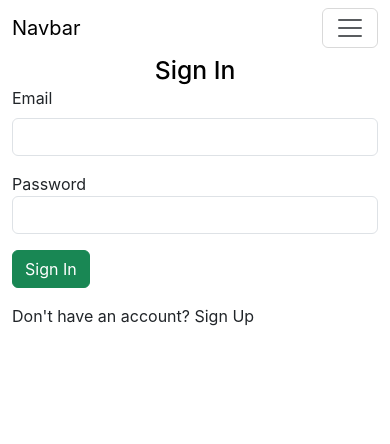
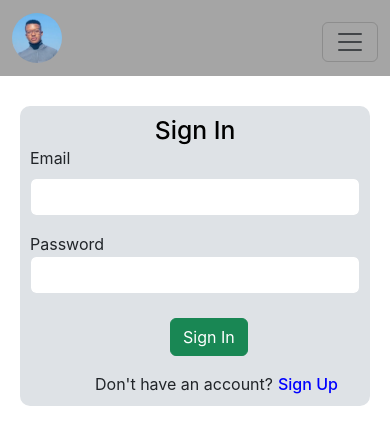
Before and after one commit to KhothatsoKay/stream-me, a React (Create React App) app: page /login in a window 390 px wide. Shown: the top 444 px of the page. Built offline with nearby package versions, Linux system fonts and the light colour scheme; no server answers.

Commit message:
styled auth screens

```diff
--- a/src/components/Navbar.css
+++ b/src/components/Navbar.css
@@ -1,6 +1,5 @@
-
 nav {
-  background-color: #ffffff;
+  background-color: #a5a5a5;
   padding: 15px;
   display: flex;
   justify-content: space-between;
@@ -33,6 +32,7 @@ li {
 .nav-link:hover {
   color: #ffc107;
 }
+
 .nav-item-text {
   display: none;
   position: absolute;
@@ -50,3 +50,13 @@ li {
   display: flex;
   opacity: 1;
 }
+
+button {
+  margin-top: 8px;
+}
+
+.logo-image {
+  height: 50px;
+  width: 50px;
+  border-radius: 50%;
+}
--- a/src/components/Navbar.js
+++ b/src/components/Navbar.js
@@ -4,6 +4,7 @@ import { auth } from './firebase';
 import './Navbar.css';
 import VideoLibraryIcon from '@mui/icons-material/VideoLibrary';
 import CloudUploadIcon from '@mui/icons-material/CloudUpload';
+import prof from '../profileImage.jpg';
 
 const Navbar = () => {
   const [user, setUser] = useState(null);
@@ -25,7 +26,9 @@ const Navbar = () => {
   return (
     <nav className='navbar navbar-expand-lg bg-body-tertiary"'>
       <div className="container-fluid">
-        <a className="navbar-brand" href="/">Navbar</a>
+        <a className="navbar-brand" href="/">
+          <img src={prof} alt='prof' className='logo-image'/>
+        </a>
         <button className="navbar-toggler" type="button" data-bs-toggle="collapse" data-bs-target="#navbarSupportedContent" aria-controls="navbarSupportedContent" aria-expanded="false" aria-label="Toggle navigation">
           <span className="navbar-toggler-icon"></span>
         </button>
--- a/src/components/SignIn.js
+++ b/src/components/SignIn.js
@@ -2,6 +2,7 @@ import React, { useState } from 'react';
 import { signInWithEmailAndPassword } from 'firebase/auth';
 import { auth } from './firebase';
 import { useNavigate } from 'react-router-dom';
+import './SignUp.css';
 
 const SignIn = () => {
   const [email, setEmail] = useState('');
@@ -17,6 +18,7 @@ const SignIn = () => {
       console.log('User signed in:', user);
     } catch (error) {
       console.error('Error signing in:', error.message);
+      alert("Check your network!");
     }
   };
 
@@ -25,7 +27,7 @@ const SignIn = () => {
   };
 
   return (
-    <div className='container'>
+    <div className='container register-container'>
       <h2 className='text-center'>Sign In</h2>
 
       <form>
@@ -41,7 +43,7 @@ const SignIn = () => {
         <button className='btn btn-success' type="button" onClick={handleSignIn}>Sign In</button>
         </div>
 
-        <span type="button" onClick={navigateToSignUp}>Don't have an account? Sign Up</span>
+        <span className="btn-redirect" type="button" onClick={navigateToSignUp}>Don't have an account?<span className='signup-redirect'>Sign Up</span></span>
 
       </form>
     </div>
--- /dev/null
+++ b/src/components/SignUp.css
@@ -0,0 +1,34 @@
+
+.register-container{
+    width:400px;
+    background-color: #dee2e6;
+    padding: 10px;
+    margin-top: 30px;
+    border-radius: 10px;
+}
+h2{
+    text-align: center;
+}
+.btn{
+    margin-left: 140px;
+}
+.btn-redirect{
+    margin-left: 65px;
+}
+.btn-redirect-login{
+    margin-left: 90px;
+}
+.signup-redirect{
+    color: blue;
+    margin-left: 5px;
+    font-weight: 500;
+}
+@media (max-width: 600px) {
+    .register-container{
+        width:350px;
+        background-color: #dee2e6;
+        padding: 10px;
+        margin-top: 30px;
+        border-radius: 10px;
+    }
+}
--- a/src/components/SignUp.js
+++ b/src/components/SignUp.js
@@ -2,6 +2,7 @@ import React, { useState } from 'react';
 import { createUserWithEmailAndPassword, updateProfile } from 'firebase/auth';
 import { auth } from './firebase';
 import { useNavigate } from 'react-router-dom';
+import './SignUp.css';
 
 const SignUp = () => {
   const [username, setUsername] = useState('');
@@ -18,35 +19,38 @@ const SignUp = () => {
       await updateProfile(user, {
         displayName: username,
       });
-
       alert("user created");
       console.log('User created:', user);
       navigate("/login");
-
-
     } catch (error) {
       console.error('Error creating user:', error.message);
+      alert("Check your network!");
     }
   };
 
+  const navigateToSignIn = () => {
+    navigate("/login");
+  }
+
   return (
-    <div>
+    <div className='container register-container'>
       <h2>Sign Up</h2>
       <form>
-      <div className='mb-3'>
-        <label for='username' className='form-label'>Username</label>
-        <input type="username" className='form-control' value={username} onChange={(e) => setUsername(e.target.value)} />
+        <div className='mb-3'>
+          <label for='username' className='form-label'>Username</label>
+          <input type="username" className='form-control' value={username} onChange={(e) => setUsername(e.target.value)} />
         </div>
         <div className='mb-3'>
-        <label for='email' className='form-label'>Email:</label>
-        <input type="email" className='form-control' value={email} onChange={(e) => setEmail(e.target.value)} />
+          <label for='email' className='form-label'>Email</label>
+          <input type="email" className='form-control' value={email} onChange={(e) => setEmail(e.target.value)} />
         </div>
         <div className='mb-3'>
-        <label for='password' className='form-label'>Password:</label>
-        <input type="password" className='form-control' value={password} onChange={(e) => setPassword(e.target.value)} />
+          <label for='password' className='form-label'>Password</label>
+          <input type="password" className='form-control' value={password} onChange={(e) => setPassword(e.target.value)} />
         </div>
         <div className='mb-3'>
-        <button type="button" onClick={handleSignUp}>Sign Up</button>
+          <button className="btn btn-success" type="button" onClick={handleSignUp}>Sign Up</button>
+          <span className="btn-redirect-login" type="button" onClick={navigateToSignIn}>  Have an account?<span className='signup-redirect'>Sign In</span></span>
         </div>
       </form>
     </div>
--- a/src/components/VideoUpload.js
+++ b/src/components/VideoUpload.js
@@ -8,6 +8,7 @@ const VideoUpload = () => {
   const [thumbnailFile, setThumbnailFile] = useState(null);
   const [videoTitle, setVideoTitle] = useState('');
   const [uploadProgress, setUploadProgress] = useState(0);
+  const [playList, setPlayList] = useState(null);
   const navigate = useNavigate();
 
   const handleVideoFileChange = (e) => {
@@ -22,6 +23,10 @@ const VideoUpload = () => {
 
   const handleTitleChange = (e) => {
     setVideoTitle(e.target.value);
+  };
+
+  const handlePlayListChange = (e) => {
+    setPlayList(e.target.value);
   };
 
   const handleUpload = async () => {
@@ -59,6 +64,7 @@ const VideoUpload = () => {
             timestamp: serverTimestamp(),
             likes: 0,
             comments: [],
+            playList: playList,
           });
 
           console.log('Video uploaded successfully! Document ID:', videoDocRef.id);
@@ -80,6 +86,11 @@ const VideoUpload = () => {
       </label>
       <br />
       <label className='form-control'>
+        Playlist:
+        <input type="text" value={playList} onChange={handlePlayListChange} className='video-playlist input-control' />
+      </label>
+      <br />
+      <label className='form-control'>
         Select Video File:
         <input type="file" accept="video/*" onChange={handleVideoFileChange} className='input-control' />
       </label>
```
Also changed, not shown: src/profileImage.jpg (added).
